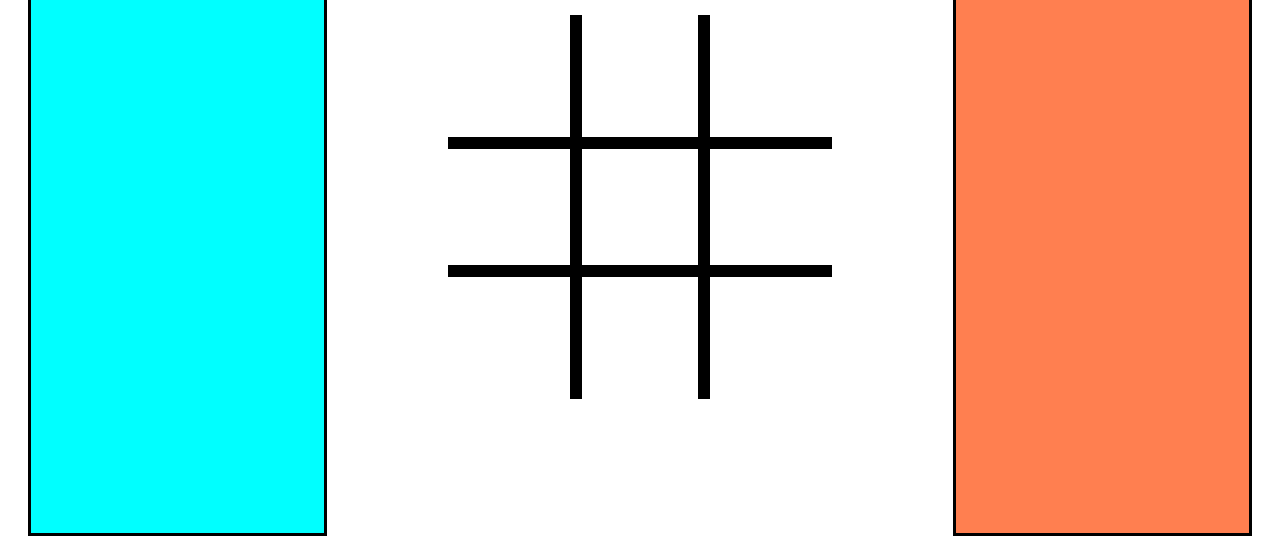
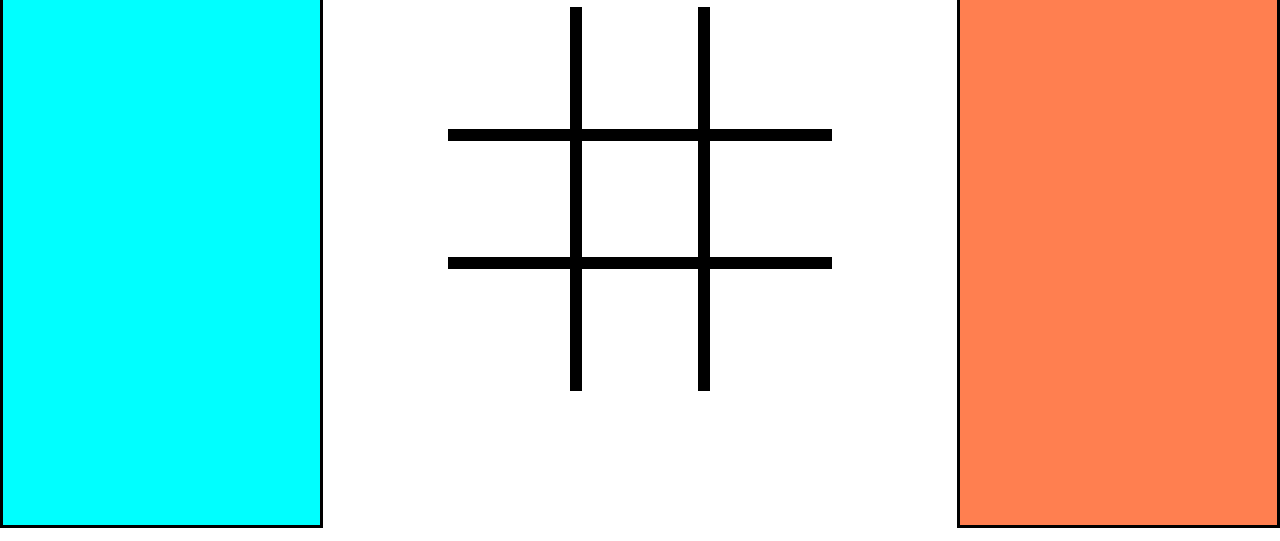
Before and after one commit to butlertree/tictac, a plain HTML site: page index.html in a window 1280 px wide. Shown: the part 275-816 px from the top of the page. Drawn offline with Linux system fonts and the light colour scheme.

Commit message:
Make adjustments to the player margins

```diff
--- a/styles.css
+++ b/styles.css
@@ -1,3 +1,8 @@
+body, html {
+    margin: 0;
+    padding: 0;
+}
+
 .game {
     display: flex;
     flex-direction: column;
@@ -28,7 +33,7 @@
     display: flex;
     flex-direction: column;
     align-items: center;
-    margin: 0 20px;
+    margin: 0;
     border: 3px solid black;
     font-family: 'Permanent Marker', cursive;
 }
```
